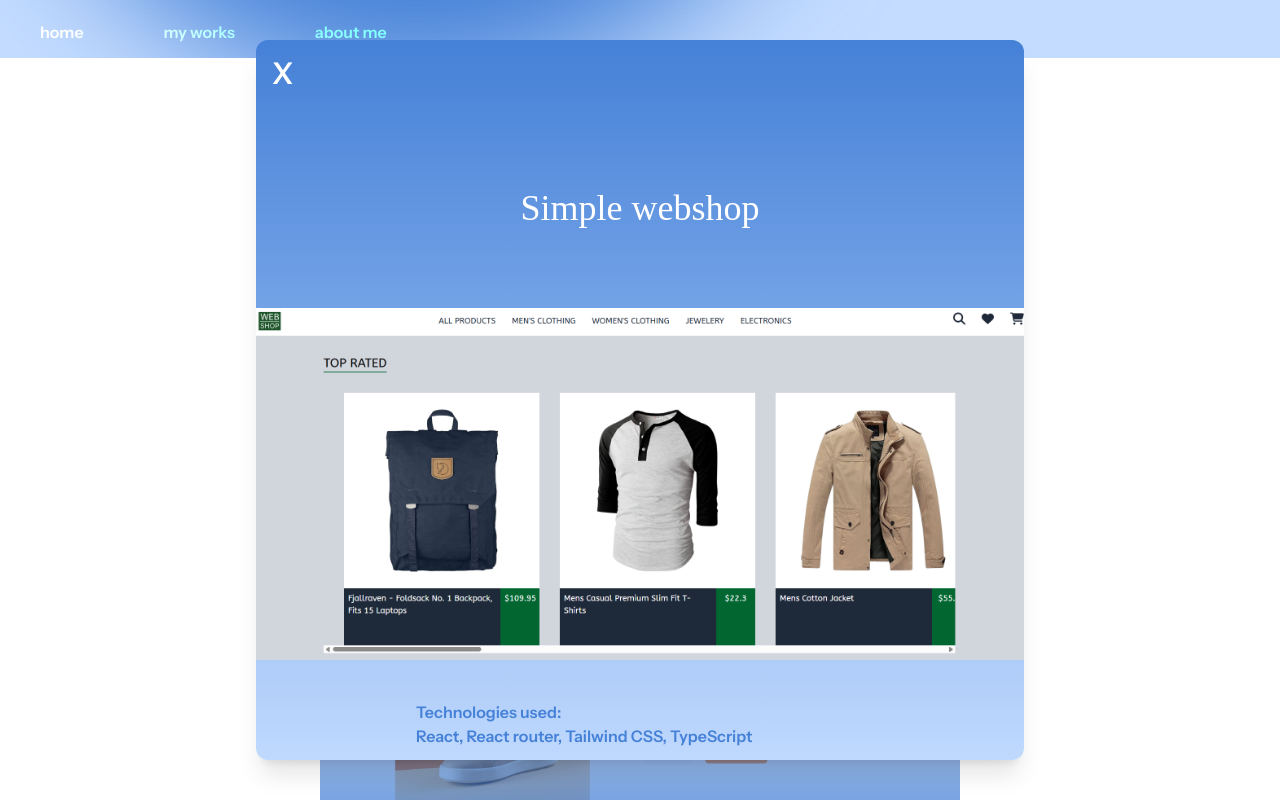
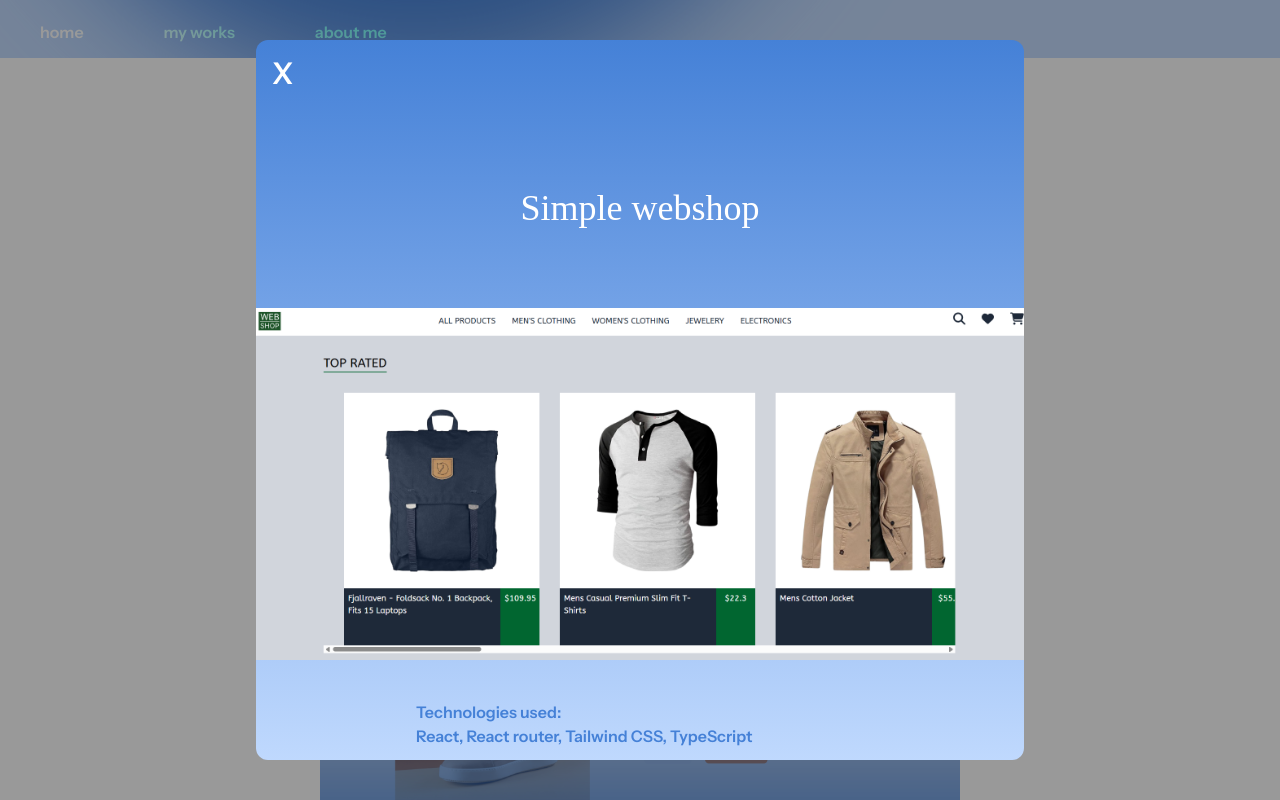
Before and after one commit to mn46/portfolio-tailwind, a website: page index.html in a window 1280 px wide. Both pictures are taken after a click on the button 640 px from the left and 1142 px from the top of the page. Shown: the part 742-1542 px from the top of the page. Drawn offline with Linux system fonts and the light colour scheme; a web font is replaced by a local one.

Commit message:
Add dark overlay to the modal

```diff
--- a/index.html
+++ b/index.html
@@ -106,11 +106,14 @@
       </section>
 
       <!-- modal -->
+      <div
+        id="modal"
+        class="fixed top-0 left-0 bg-black/40 w-screen h-screen z-30 justify-center items-center"
+        style="display: none"
+      >
         <section
-        id="modal"
-        role="modal"
-        class="fixed top-0 left-0 lg:top-1/2 lg:left-1/2 lg:-translate-x-1/2 lg:-translate-y-1/2 lg:shadow-xl bg-white w-full h-full lg:max-w-[60vw] lg:max-h-[90vh] lg:rounded-xl z-30 overflow-auto"
-        style="display: none"
+          role="dialog"
+          class="bg-white w-full h-full lg:max-w-[60vw] lg:max-h-[90vh] lg:rounded-xl overflow-auto"
         >
           <div class="bg-linear-0 from-light-blue to-dark-blue">
             <button
@@ -126,20 +129,31 @@
             <img id="modal_image" src="" />
             <div class="p-5 md:py-10 md:px-20 lg:px-40">
               <h4 class="text-dark-blue font-semibold">Technologies used:</h4>
-            <p id="modal_technologies" class="text-dark-blue font-semibold"></p>
+              <p
+                id="modal_technologies"
+                class="text-dark-blue font-semibold"
+              ></p>
             </div>
           </div>
           <p
             id="modal_description"
             class="text-dark-blue font-semibold p-5 md:pt-10 md:px-20 lg:px-40"
           ></p>
-        <p class="text-dark-blue font-semibold p-5 md:pb-10 md:px-20 lg:px-40">
+          <p
+            class="text-dark-blue font-semibold p-5 md:pb-10 md:px-20 lg:px-40"
+          >
             See the full project:
             <span
-            ><a id="project_link" href="" target="_blank" class="underline"></a
+              ><a
+                id="project_link"
+                href=""
+                target="_blank"
+                class="underline"
+              ></a
             ></span>
           </p>
         </section>
+      </div>
     </main>
     <script src="script.js"></script>
   </body>
--- a/script.js
+++ b/script.js
@@ -41,7 +41,7 @@ const scrollToMyWorks = () => {
 arrowBtn.addEventListener("click", scrollToMyWorks);
 
 const showAndPopulateModal = (e) => {
-  document.querySelector("#modal").style.display = "block";
+  document.querySelector("#modal").style.display = "flex";
 
   const projectId = Number(e.target.id);
 
```
Also changed, not shown: src/output.css. Lines whose indentation alone changed are shown as unchanged.
